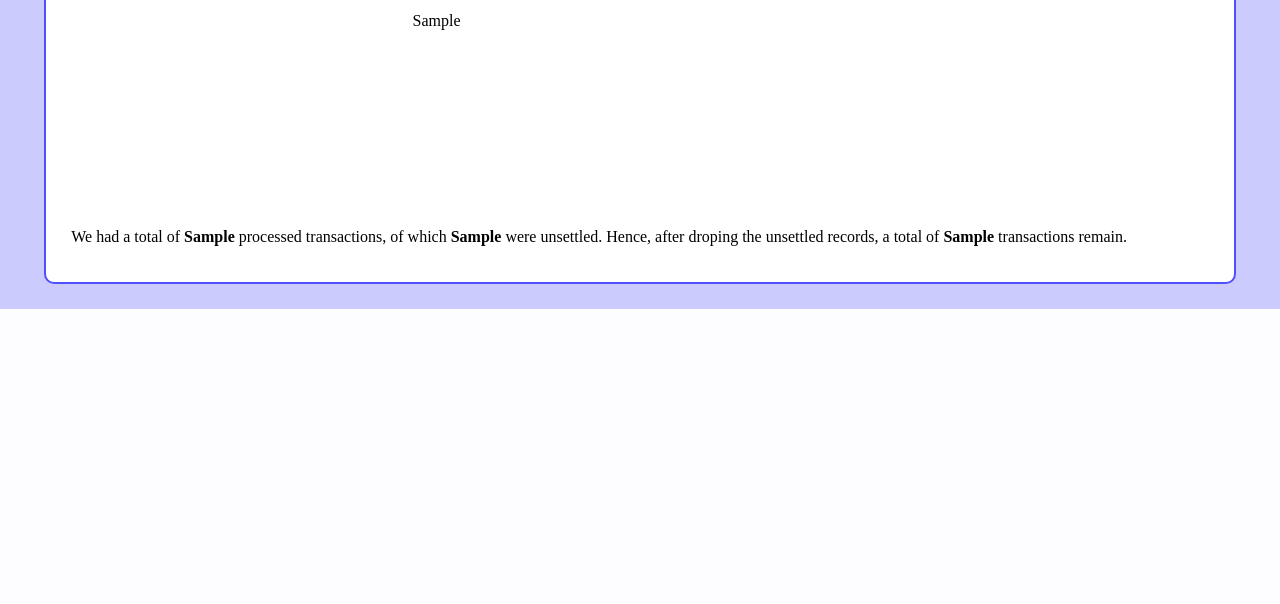
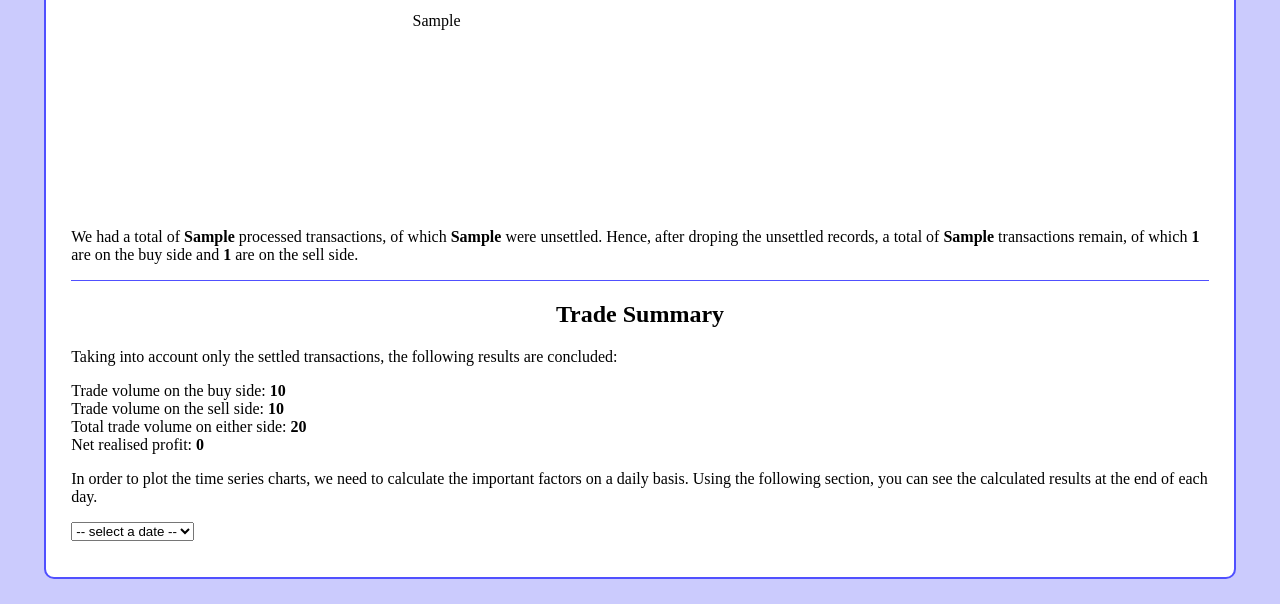
Before and after one commit to amirstm/IrbrokerTransactionReportAnalysis, a Flask app: template python/templates/report.html in a window 1280 px wide. Shown: the part 574-1178 px from the top of the page. Before the commit the page ends 883 px from the top, so only its background shows below. Run offline with Flask 3, Linux system fonts and the light colour scheme; the template is opened without the code that fills it: most values are stand-ins (such as "Sample title", 1, 10 or a date in 2020).

Commit message:
Add dailyData calculation and display

```diff
--- a/python/server.py
+++ b/python/server.py
@@ -22,20 +22,19 @@ def index():
 def report(filename):
    file_address = f"{UPLOAD_PATH}{filename}"
    if os.path.isfile(file_address):
-      return report_valid(file_address)
+      return report_valid(filename, file_address)
    else:
       return f"<h3>File with name {filename} was not found.</h3>"
 
-def report_valid(file_address):
+def report_valid(filename, file_address):
    report = Report(file_address)
-   Reports["filename"] = report
-   return render_template("report.html", df_raw = Report.display_df_summary(report.df_raw),
+   Reports[filename] = report
+   return render_template("report.html", report = report,
+                          df_raw = Report.display_df_summary(report.df_raw),
                           df_exceptional = Report.display_df_summary(report.df_exceptional),
                           df = Report.display_df_head(report.df),
-                          df_excluded_instruments = Report.display_df_custom(report.df_excluded_instruments, classes="df-table-mini"),
-                          len_transactions_processed = report.len_transactions_processed,
-                          len_transactions_settled = report.len_transactions_settled,
-                          len_transactions_unsettled = report.len_transactions_unsettled)
+                          df_excluded_instruments = Report.display_df_custom(report.df_excluded_instruments, classes="df-table-mini")
+                          )
 
 @app.route('/upload', methods = ['POST'])
 def upload_file_page():
@@ -46,5 +45,13 @@ def upload_file_page():
    else:
       return "File was not of xlsx format."
 
+@app.route('/daily_data_report')
+def daily_data_report():
+   date = request.args.get('date', None)
+   filename = request.args.get('filename', None)
+   report = Reports[filename]
+   daily = report.dailyData[date]
+   return Report.daily_data_display(daily)
+
 if __name__ == "__main__":
     app.run(host='0.0.0.0', debug=True)
--- a/python/static/js/report.js
+++ b/python/static/js/report.js
@@ -1,3 +1,12 @@
-function sayHello() {
-    alert("Hello World")
- }
+function dailyDataChange() {
+    filename = window.location.href.split('/').at(-1);
+    date = document.getElementById("daily_data").value;
+    fetch("/daily_data_report?date="+encodeURIComponent(date)+"&filename="+encodeURIComponent(filename)).then(function(response) {
+        return response.text().then(function (text){
+            document.getElementById('daily_data_result').innerHTML = text;
+        });
+      }).then(function(data) {
+      }).catch(function(err) {
+        console.log('Fetch Error :-S', err);
+      });
+}
--- a/python/templates/report.html
+++ b/python/templates/report.html
@@ -45,10 +45,38 @@
                 {{ df_excluded_instruments|safe }}
             </div>
             <p>
-                We had a total of <b>{{ len_transactions_processed }}</b> processed transactions, of which <b>{{
-                len_transactions_unsettled }}</b> were unsettled. Hence, after droping the unsettled records, a total of <b>{{
-                len_transactions_settled }}</b> transactions remain.
+                We had a total of <b>{{ report.len_transactions_processed }}</b> processed transactions, of which <b>{{
+                    report.len_transactions_unsettled }}</b> were unsettled. Hence, after droping the unsettled records,
+                a total of <b>{{
+                    report.len_transactions_settled }}</b> transactions remain, of which <b>{{ report.buyNum }}</b> are
+                on the buy side and <b>{{ report.sellNum }}</b> are on the sell side.
             </p>
+        </div>
+        <div>
+            <h2>Trade Summary</h2>
+            <p>
+                Taking into account only the settled transactions, the following results are concluded:
+            </p>
+            <p>
+                Trade volume on the buy side: <b>{{ '{:,}'.format(report.buySum) }}</b>
+                <br />
+                Trade volume on the sell side: <b>{{ '{:,}'.format(report.sellSum) }}</b>
+                <br />
+                Total trade volume on either side: <b>{{ '{:,}'.format(report.sellSum+report.buySum) }}</b>
+                <br />
+                Net realised profit: <b>{{ '{:,}'.format(report.sellSum-report.buySum) }}</b>
+            </p>
+            <p>In order to plot the time series charts, we need to calculate the important factors on a daily basis. Using the
+                following section, you can see the calculated results at the end of each day.</p>
+            <form action="/action_page.php">
+                <select name="daily_data" id="daily_data" onchange="dailyDataChange()">
+                    <option disabled selected value> -- select a date -- </option>
+                    {% for date in report.dailyData.keys() %}
+                    <option value="{{ date }}">{{ date }}</option>
+                    {% endfor %}
+                </select>
+            </form>
+            <div id="daily_data_result"></div>
         </div>
     </div>
 </body>
```
Also changed, not shown: python/dataUtils.py (+69 -0 lines), python/static/css/report.css (+33 -16 lines), 2 other files.
